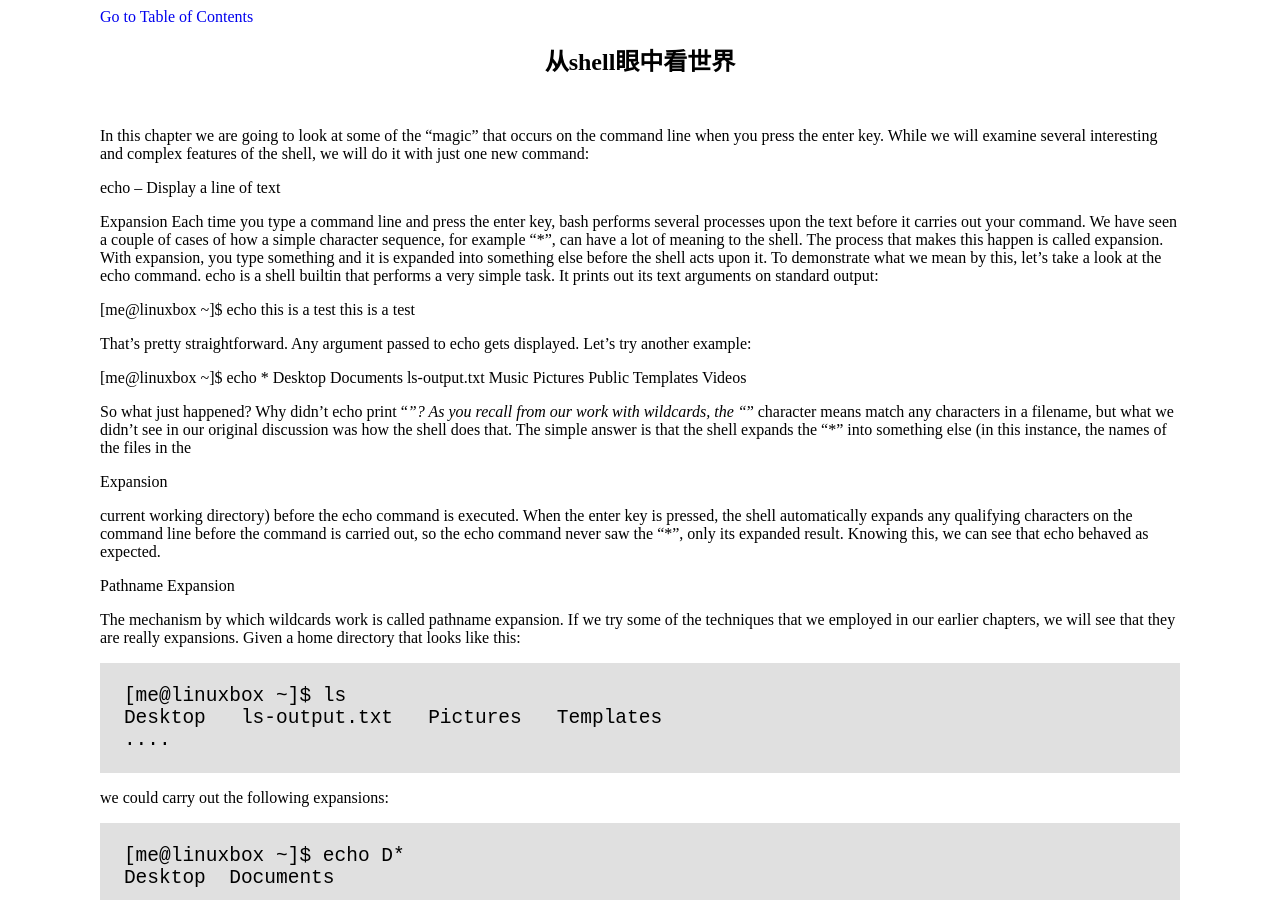
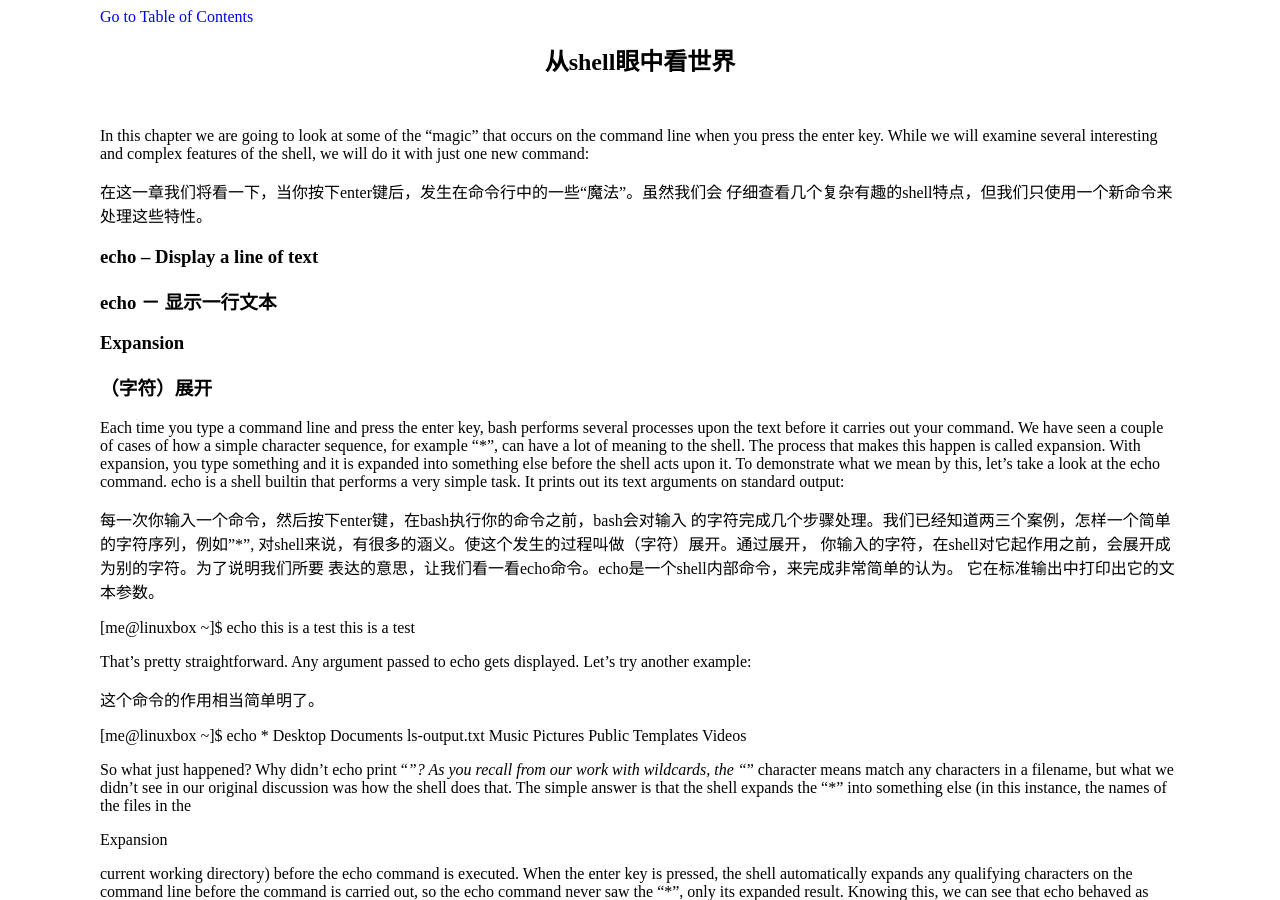
Before and after one commit to billie66/TLCL, a Jekyll site: the page built from book/seeing_the_world.md, in a window 1280 px wide and 900 px high. Built offline with Jekyll 4.4.1, drawn with Linux system fonts in a browser that asks for light colours; Markdown is read by kramdown in place of the engine named in the settings.

Commit message:
use entity

```diff
--- a/book/seeing_the_world.md
+++ b/book/seeing_the_world.md
@@ -7,9 +7,17 @@ In this chapter we are going to look at some of the “magic” that occurs on t
 line when you press the enter key. While we will examine several interesting and
 complex features of the shell, we will do it with just one new command:
 
-echo – Display a line of text
+在这一章我们将看一下，当你按下enter键后，发生在命令行中的一些“魔法”。虽然我们会
+仔细查看几个复杂有趣的shell特点，但我们只使用一个新命令来处理这些特性。
 
-Expansion
+### echo – Display a line of text
+
+### echo － 显示一行文本
+
+### Expansion
+
+### （字符）展开
+
 Each time you type a command line and press the enter key, bash performs several
 processes upon the text before it carries out your command. We have seen a couple of
 cases of how a simple character sequence, for example “*”, can have a lot of meaning to
@@ -19,11 +27,20 @@ demonstrate what we mean by this, let's take a look at the echo command. echo is
 shell builtin that performs a very simple task. It prints out its text arguments on standard
 output:
 
+每一次你输入一个命令，然后按下enter键，在bash执行你的命令之前，bash会对输入
+的字符完成几个步骤处理。我们已经知道两三个案例，怎样一个简单的字符序列，例如"*",
+对shell来说，有很多的涵义。使这个发生的过程叫做（字符）展开。通过展开，
+你输入的字符，在shell对它起作用之前，会展开成为别的字符。为了说明我们所要
+表达的意思，让我们看一看echo命令。echo是一个shell内部命令，来完成非常简单的认为。
+它在标准输出中打印出它的文本参数。
+
 [me@linuxbox ~]$ echo this is a test
 this is a test
 
 That's pretty straightforward. Any argument passed to echo gets displayed. Let's try
 another example:
+
+这个命令的作用相当简单明了。
 
 [me@linuxbox ~]$ echo *
 Desktop Documents ls-output.txt Music Pictures Public Templates Videos
```
Also changed, not shown: book/redirection.md (+16 -16 lines).
